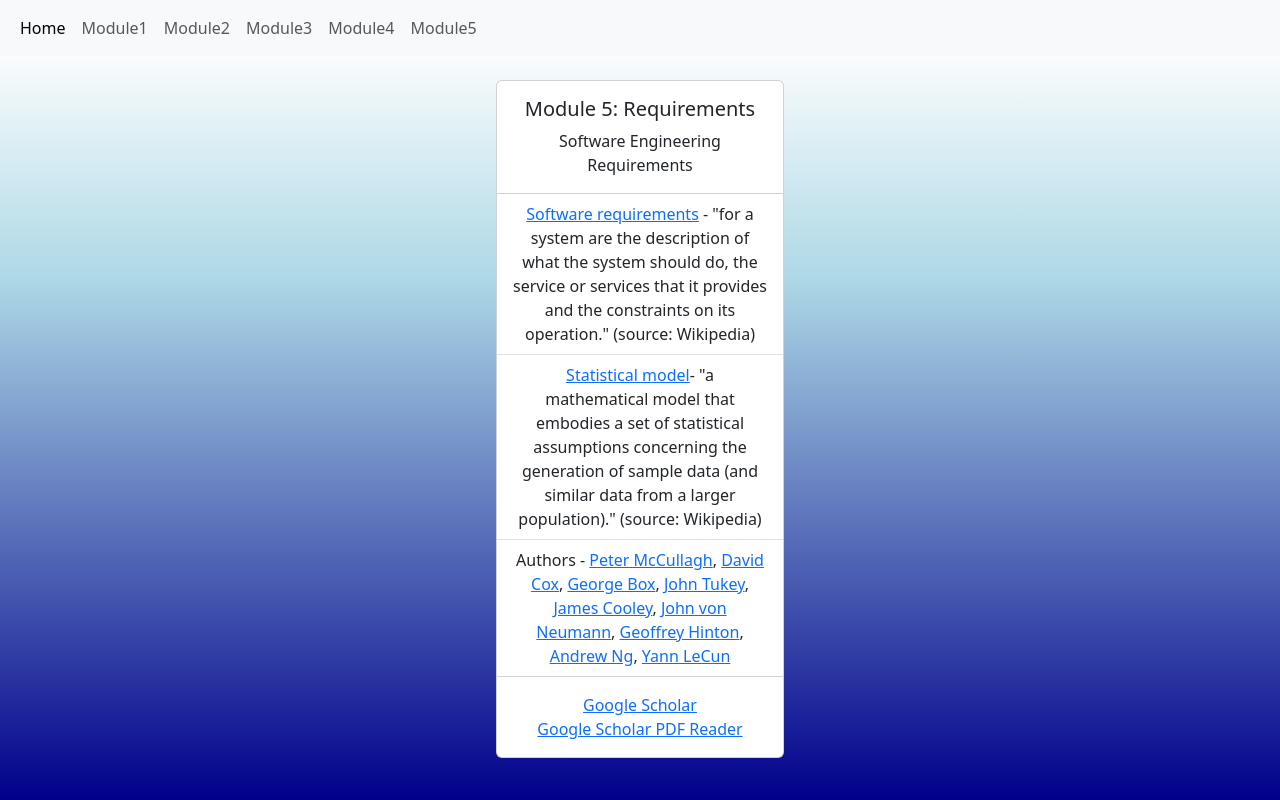
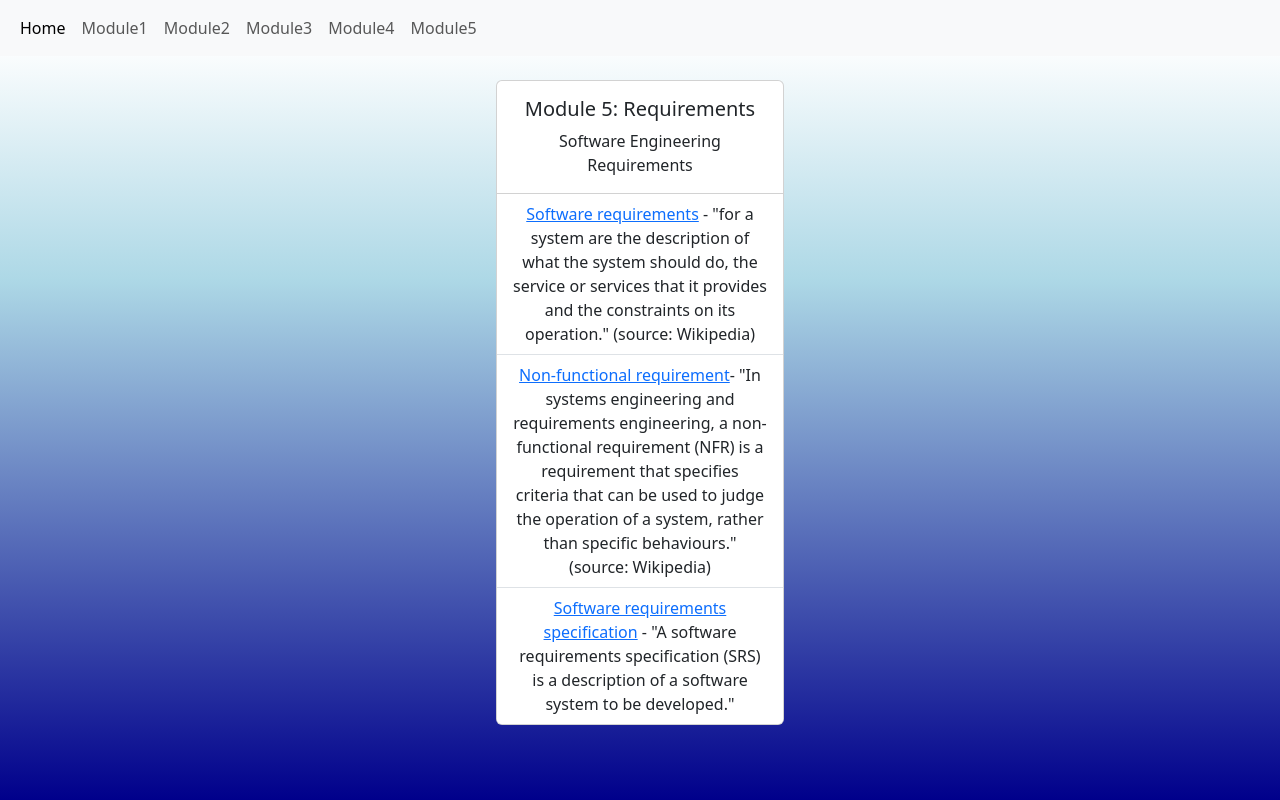
Before and after one commit to CoderSales/WebAssignment1v3, a plain HTML site: page module5.html in a window 1280 px wide. Drawn offline with nearby package versions, Linux system fonts and the light colour scheme.

Commit message:
Start to finish Requirements page

```diff
--- a/module5.html
+++ b/module5.html
@@ -47,13 +47,9 @@
                 </div>
                 <ul class="list-group list-group-flush">
                   <li class="list-group-item"><a href="https://en.wikipedia.org/wiki/Software_requirements">Software requirements</a> - "for a system are the description of what the system should do, the service or services that it provides and the constraints on its operation." (source: Wikipedia)</li>
-                  <li class="list-group-item"><a href="https://en.wikipedia.org/wiki/Statistical_model">Statistical model</a>- "a mathematical model that embodies a set of statistical assumptions concerning the generation of sample data (and similar data from a larger population)." (source: Wikipedia)</li>
-                  <li class="list-group-item"><a>Authors</a> - <a href="https://en.wikipedia.org/wiki/Peter_McCullagh">Peter McCullagh</a>, <a href="https://en.wikipedia.org/wiki/David_Cox_(statistician)">David Cox</a>, <a href="https://en.wikipedia.org/wiki/George_E._P._Box">George Box</a>, <a href="https://en.wikipedia.org/wiki/John_Tukey">John Tukey</a>, <a href="https://en.wikipedia.org/wiki/James_Cooley">James Cooley</a>, <a href="https://en.wikipedia.org/wiki/John_von_Neumann">John von Neumann</a>, <a href="https://en.wikipedia.org/wiki/Geoffrey_Hinton">Geoffrey Hinton</a>, <a href="https://en.wikipedia.org/wiki/Andrew_Ng">Andrew Ng</a>, <a href="https://en.wikipedia.org/wiki/Yann_LeCun">Yann LeCun</a></a></li>
+                  <li class="list-group-item"><a href="https://en.wikipedia.org/wiki/Non-functional_requirement">Non-functional requirement</a>- "In systems engineering and requirements engineering, a non-functional requirement (NFR) is a requirement that specifies criteria that can be used to judge the operation of a system, rather than specific behaviours." (source: Wikipedia)</li>
+                  <li class="list-group-item"><a href="https://en.wikipedia.org/wiki/Software_requirements_specification">Software requirements specification</a> - "A software requirements specification (SRS) is a description of a software system to be developed."</li>
                 </ul>
-                <div class="card-body">
-                  <a href="https://scholar.google.com/" class="card-link">Google Scholar</a><br>
-                  <a href="https://scholar.googleblog.com/2024/03/supercharge-your-pdf-reading-follow.html" class="card-link">Google Scholar PDF Reader</a>
-                </div>
               </div>
         </div>
         <div id="row3">
```
